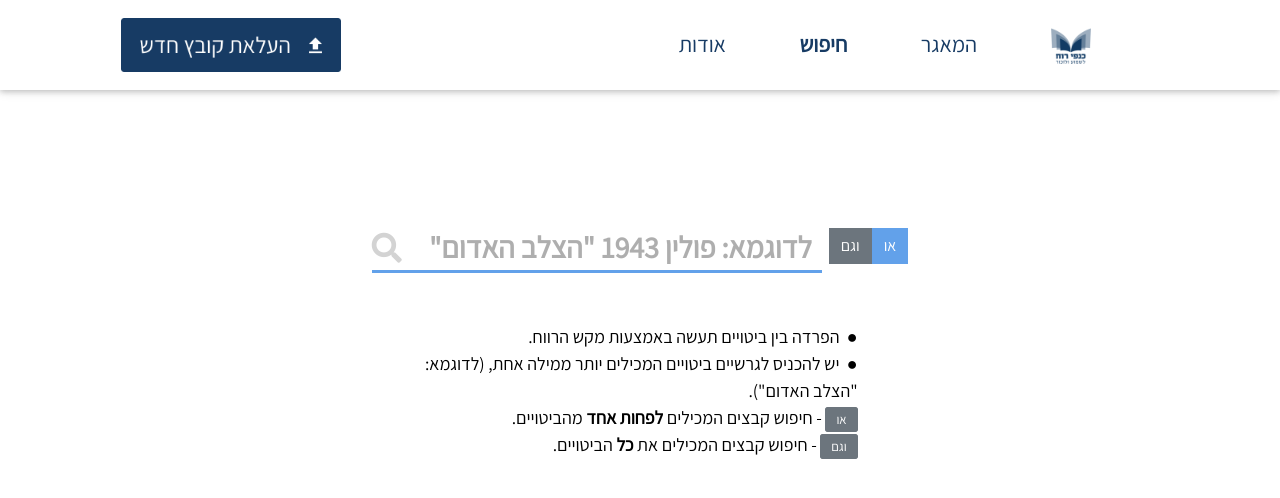
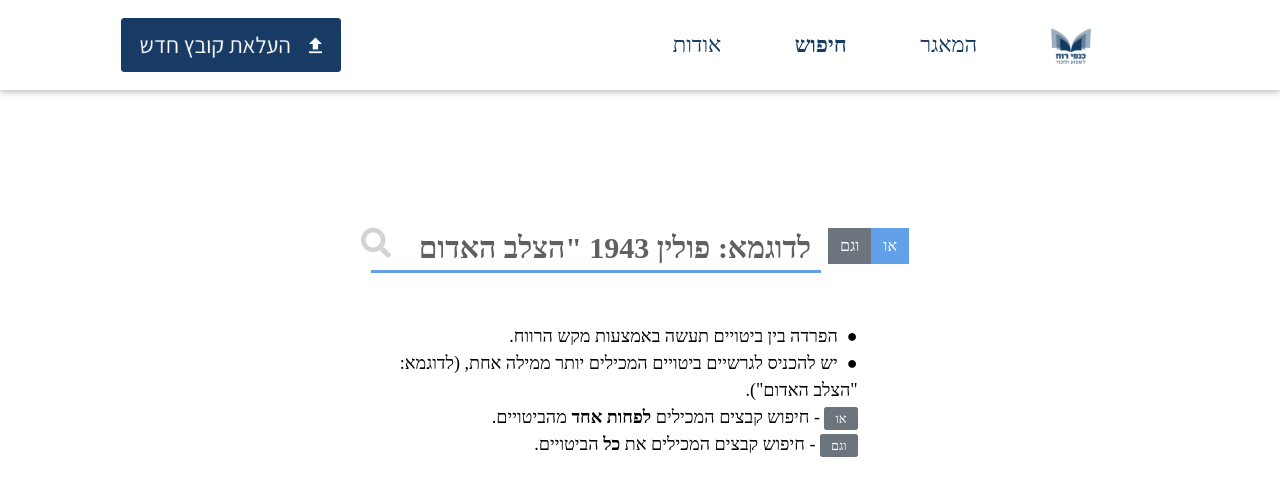
Before and after one commit to lanyado/soul-wings, a Flask app: page /search in a window 1280 px wide. Shown: the top 498 px of the page. Run offline with Flask 2, Linux system fonts and the light colour scheme; some libraries are stand-ins or nearby versions; some web fonts are replaced.

Commit message:
Most Recent Changes by Rotem

```diff
--- a/sw_app/static/css/main.css
+++ b/sw_app/static/css/main.css
@@ -4,7 +4,7 @@
   font-style: normal;
   font-weight: 400;
   font-display: swap;
-  src: local('Assistant'), local('Assistant-Regular'), url(webfonts/2sDcZGJYnIjSi6H75xkzamW5O7w.woff2) format('woff2');
+  src: local('Assistant'), local('Assistant-Regular'), url(https://fonts.gstatic.com/s/assistant/v3/2sDcZGJYnIjSi6H75xkzamW5O7w.woff2) format('woff2');
   unicode-range: U+0590-05FF, U+20AA, U+25CC, U+FB1D-FB4F;
 }
 /* latin */
@@ -13,7 +13,7 @@
   font-style: normal;
   font-weight: 400;
   font-display: swap;
-  src: local('Assistant'), local('Assistant-Regular'), url(webfonts/2sDcZGJYnIjSi6H75xkzaGW5.woff2) format('woff2');
+  src: local('Assistant'), local('Assistant-Regular'), url(https://fonts.gstatic.com/s/assistant/v3/2sDcZGJYnIjSi6H75xkzaGW5.woff2) format('woff2');
   unicode-range: U+0000-00FF, U+0131, U+0152-0153, U+02BB-02BC, U+02C6, U+02DA, U+02DC, U+2000-206F, U+2074, U+20AC, U+2122, U+2191, U+2193, U+2212, U+2215, U+FEFF, U+FFFD;
 }
 body {
--- a/sw_app/static/css/results.css
+++ b/sw_app/static/css/results.css
@@ -1,9 +1,3 @@
-h2{
-    color: black;
-    width: 100%;
-    text-align: center;
-    margin-top: 100px;
-}
 .table td, .table th {
     padding: .75rem;
     vertical-align: top;
--- a/sw_app/static/css/search.css
+++ b/sw_app/static/css/search.css
@@ -8,10 +8,6 @@
 }
 .fa-question-circle:hover{
     color: #3fc3ee;
-}
-#swal2-title{
-  text-align: center !important;
-  width: auto;
 }
 #swal2-content {
   text-align: right !important;
@@ -38,7 +34,7 @@ textarea:focus, input:focus{
 	font-family: Assistant;
 	float: right;
 	color: #606060;
-	padding: 6px 10px 0px 80px;
+	padding: 6px 10px 0px 100px;
 	width: 450px;
 	border: none;
 	margin-top: 1px;
@@ -51,7 +47,6 @@ textarea:focus, input:focus{
 }
 .searchbar::placeholder {
     color: #606060;
-    opacity: 0.5;
     font-size: 1em;
     font-weight: bold;
     /* transition: 0.2s; */
@@ -131,16 +126,16 @@ textarea:focus, input:focus{
   cursor: pointer;
   display: inline-block;
   z-index: 2;
-  bottom: 10px;
+  bottom: 15px;
 }
 .search-icons:hover {
   color: #121212;
 }
 .fa-search {
-  left: 0px;
+  left: -10px;
 }
 .fa-times {
-  left: 45px;
+  left: 40px;
 }
 
 #searchBar:placeholder-shown + .fa-times {
--- a/sw_app/static/js/search.js
+++ b/sw_app/static/js/search.js
@@ -9,22 +9,18 @@ function sendSearchString(){
 		op = "or";
 	else
 		op = "and";
-	var st = $.trim($('#searchBar').val());
-	st = st.replace(/\s\s+/g, ' ');
-	if (st.length>0){
 	$('.cs-loader').css('display','block');
 
 	$.get('/results',{
-			search_string: st,
+		search_string: $('#searchBar').val(),
     	operator: op
    }, function(data) {
-	   		//$('.cs-loader').css('display','none');
+   		$('.cs-loader').css('display','none');
 		console.log(data)
         document.open('text/html');
         document.write(data);
         document.close();
     })
-	}
 }
 
 $('#searchBar').keyup(function(e){
@@ -44,7 +40,7 @@ $(".fa-question-circle").on('click', function(){
 	Swal.fire({
 		type: 'question',
 		title: 'חיפוש קבצים מהמאגר',
-		html: '● &nbsp;הפרדה  בין ביטויים תעשה באמצעות מקש הרווח. <br>● &nbsp;יש להכניס לגרשיים ביטויים המכילים יותר ממילה אחת, (לדוגמא: "הצלב האדום").<br><span class="highlight">או</span> - חיפוש קבצים המכילים <b>לפחות אחד </b>מהביטויים.<br><span class="highlight">וגם</span> - חיפוש קבצים המכילים את <b>כל </b>הביטויים.',
+		html: '<span class="highlight">וגם</span> יחפש קבצים המכילים את כל הביטויים שתכניס.<br><span class="highlight">או</span> יחפש קבצים המכילים לפחות אחד מהביטויים שתכניס.<br>הפרדה בין ביטויים תעשה באמצעות מקש הרווח. <br>יש להכניס לגרשיים ביטויים המכילים יותר ממילה אחת, (לדוגמא: "הצלב האדום").',
 		confirmButtonText: 'הבנתי',
 	})
 });
--- a/sw_app/static/search.html
+++ b/sw_app/static/search.html
@@ -59,9 +59,10 @@
 </div>
 <div class="searchBar-wrapper">
 	<input id="searchBar" class="searchbar" type="text" placeholder='לדוגמא: פולין 1943 "הצלב האדום"'>
-    <i class="search-icons fas fa-times"></i>
+<i class="search-icons fas fa-times" onclick="document.getElementById('searchBar').value = ''"></i>
 <i class="search-icons fa fa-search"></i>
 </div>
+
 </div>
 <p id="description">
 ● &nbsp;הפרדה  בין ביטויים תעשה באמצעות מקש הרווח. <br>
```
Also changed, not shown: sw_app/static/js/results.js (+0 -7 lines), sw_app/static/results.html (+5 -6 lines). Lines whose indentation alone changed are shown as unchanged.
